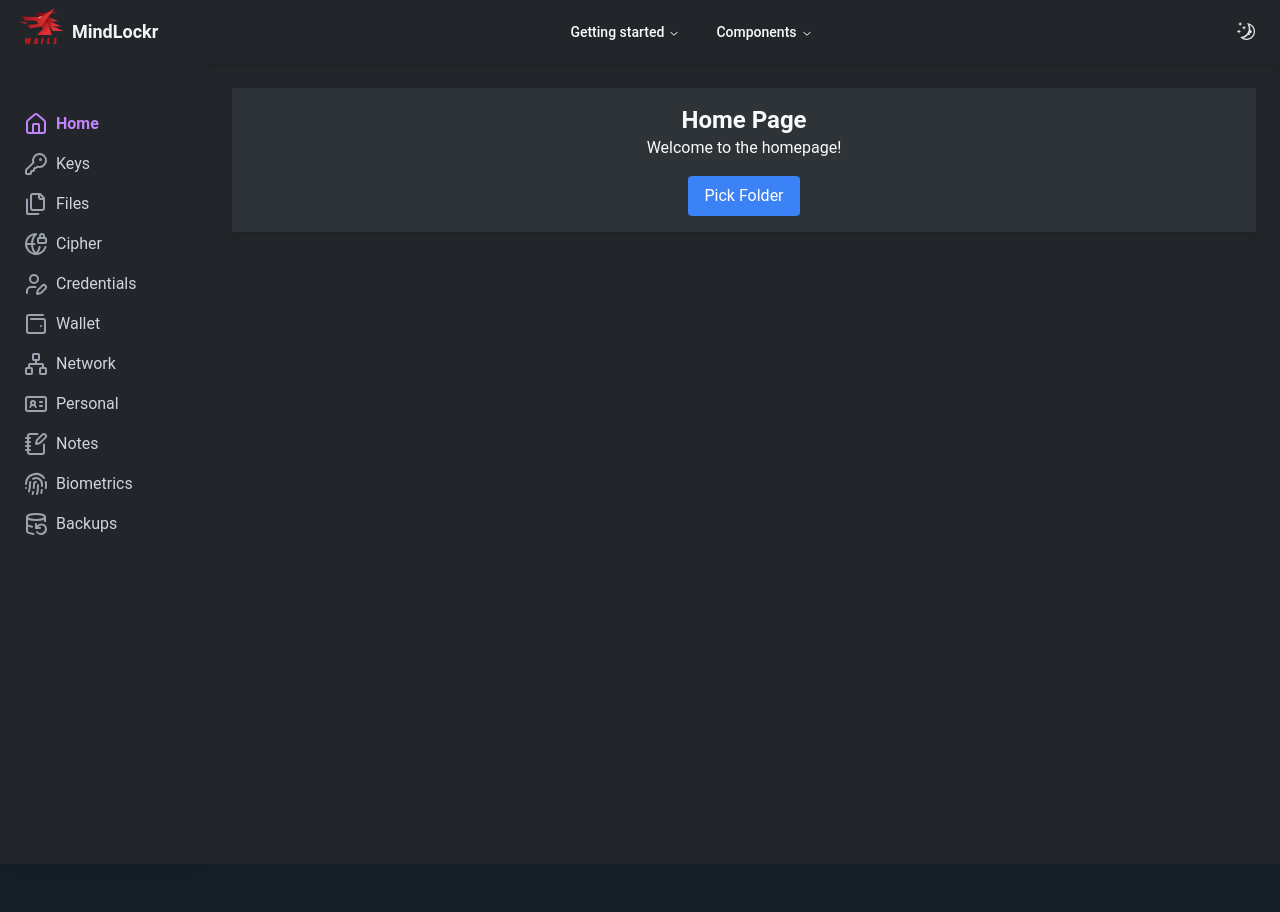
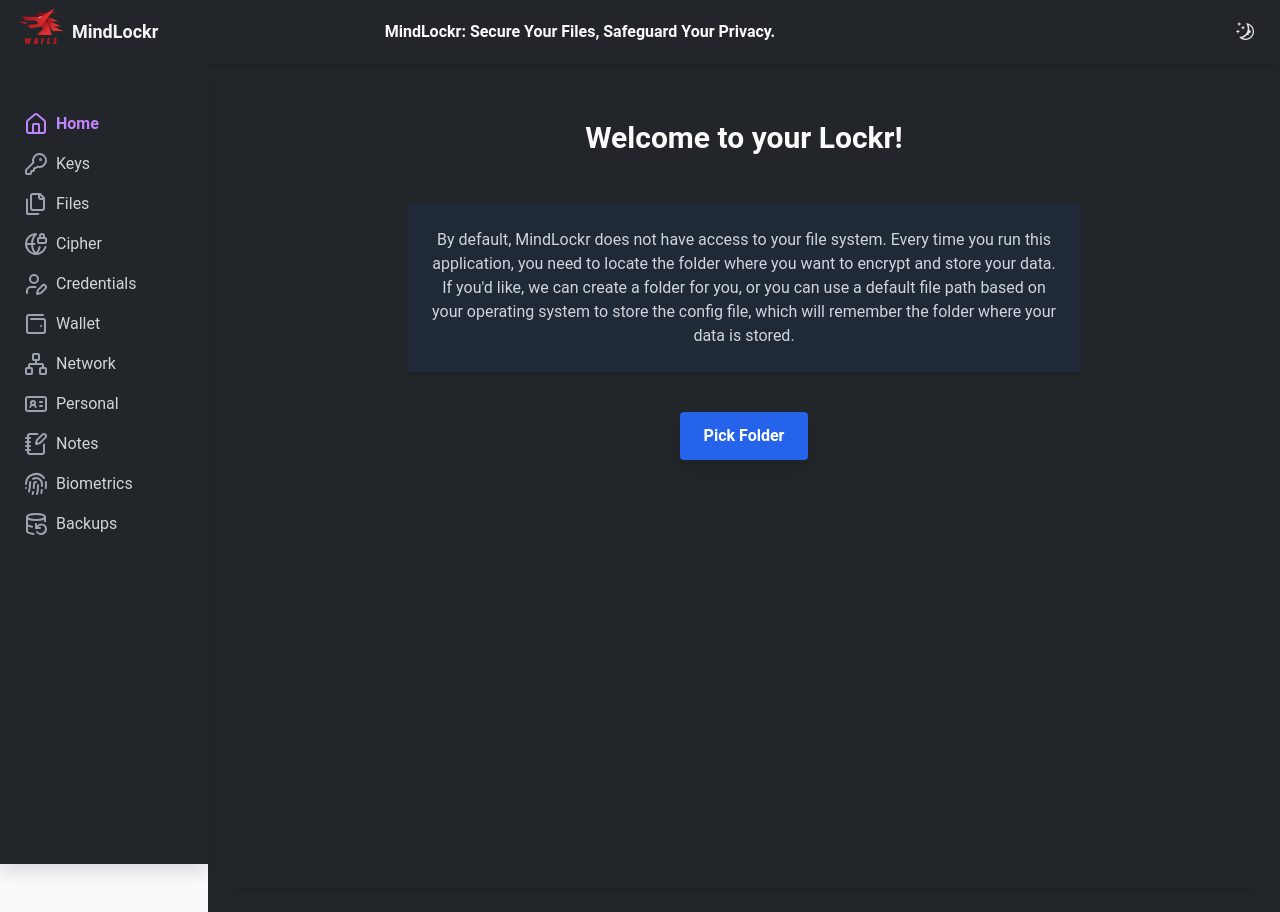
Before and after one commit to b0kic4/MindLockr, a React (Vite) app in the folder frontend/: page / in a window 1280 px wide. Before the commit the page ends 864 px from the top, so only its background shows below. Built offline with nearby package versions, Linux system fonts and the light colour scheme; a web font is replaced by a local one.

Commit message:
Latest updates before moving on with implementations

```diff
--- a/frontend/src/components/shared/navbar/TopNav.tsx
+++ b/frontend/src/components/shared/navbar/TopNav.tsx
@@ -1,6 +1,5 @@
 import { ModeToggle } from "@/components/mode-toggle";
 import logo from "@/assets/images/logo-universal.png";
-import { Navbar } from "./Navbar";
 
 export function TopNav() {
   return (
@@ -24,10 +23,14 @@
         </h3>
       </div>
 
-      {/* Navbar Centered */}
-      <div className="flex-1 flex justify-center">
-        <Navbar />
-        <ModeToggle />
+      <div className="flex-1 flex justify-between items-center">
+        <p className="hidden md:block text-center text-foreground dark:text-foreground-dark mx-auto font-semibold">
+          MindLockr: Secure Your Files, Safeguard Your Privacy.
+        </p>
+
+        <div className="ml-auto">
+          <ModeToggle />
+        </div>
       </div>
     </div>
   );
--- a/frontend/src/routes/Home.tsx
+++ b/frontend/src/routes/Home.tsx
@@ -10,8 +10,6 @@
   async function pickFolder() {
     try {
       const folder = await SelectFolder();
-      console.log("Folder selected: ", folder);
-
       setFolderPath(folder);
     } catch (error) {
       console.error("Error selecting folder:", error);
@@ -22,33 +20,47 @@
     async function fetchFolderPath() {
       try {
         const path = await GetFolderPath();
-
         if (path) {
-          setFolderPath(path);
+          setFolderPath(path); // Set the folder path in the state
         }
       } catch (error) {
         console.error("Error fetching folder path:", error);
       }
     }
-
     fetchFolderPath();
   }, []);
 
   return (
-    <div className="p-4 bg-card dark:bg-card-dark text-foreground dark:text-foreground-dark shadow-md rounded-lg">
-      <h1 className="text-2xl font-bold">Home Page</h1>
-      <p>Welcome to the homepage!</p>
+    <div className="p-8 text-foreground dark:text-foreground-dark shadow-md rounded-lg flex flex-col items-center min-h-screen">
+      {/* Header Section */}
+      <div className="text-center mb-6">
+        <h1 className="text-3xl font-bold mb-2">Welcome to your Lockr!</h1>
+      </div>
 
-      {/* Display the selected folder path or a button to pick a folder */}
+      {/* Explanation Section */}
+      <div className="my-4 p-6 bg-gray-100 dark:bg-gray-800 rounded-md max-w-2xl text-center shadow-md">
+        <p className="text-gray-700 dark:text-gray-300">
+          By default, MindLockr does not have access to your file system. Every
+          time you run this application, you need to locate the folder where you
+          want to encrypt and store your data. If you'd like, we can create a
+          folder for you, or you can use a default file path based on your
+          operating system to store the config file, which will remember the
+          folder where your data is stored.
+        </p>
+      </div>
+
+      {/* Folder Path or Button to Select Folder */}
       {folderPath ? (
-        <div className="mt-4">
-          <p className="text-lg font-semibold">Selected Folder:</p>
-          <p className="text-sm text-gray-600">{folderPath}</p>
+        <div className="mt-6 text-center">
+          <p className="text-lg font-semibold mb-2">Selected Folder:</p>
+          <p className="text-md text-blue-600 dark:text-blue-500">
+            {folderPath}
+          </p>
         </div>
       ) : (
         <button
           onClick={pickFolder}
-          className="mt-4 px-4 py-2 bg-blue-500 text-white rounded hover:bg-blue-700"
+          className="mt-6 px-6 py-3 bg-blue-600 text-white font-semibold rounded hover:bg-blue-700 shadow-lg transition-all"
         >
           Pick Folder
         </button>
```
Also changed, not shown: 1 other file (tests, documents, lock files or other folders).
